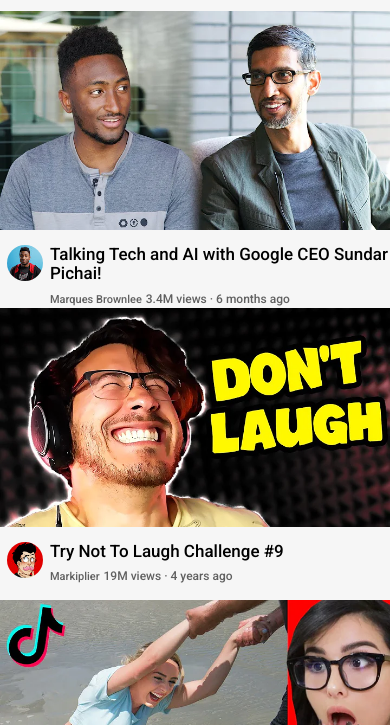
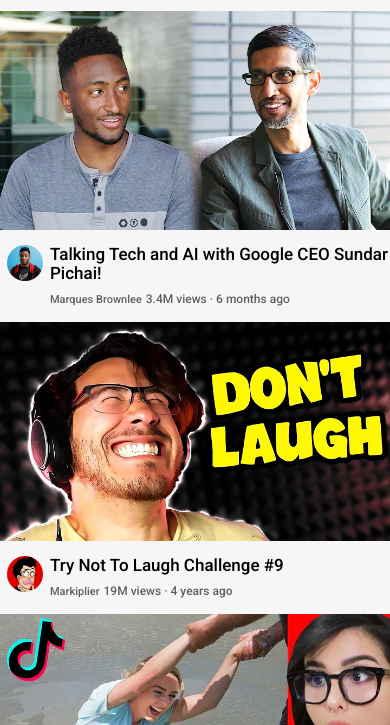
Before and after one commit to Xprim3/youtube-clone, a website built with Vite: page index.html in a window 390 px wide. Shown: the part 119-844 px from the top of the page. Built offline with nearby package versions, Linux system fonts and the light colour scheme; a web font is replaced by a local one.

Commit message:
secound commit

```diff
--- a/styles/header.css
+++ b/styles/header.css
@@ -316,7 +316,7 @@
 .mobile-content-wrapper {
   display: grid;
   grid-template-columns: 1fr;
-  grid-template-rows: repeat(1, 297px);
+  grid-template-rows: repeat(1, 1fr);
   padding-top: 130px;
 
 }
```
